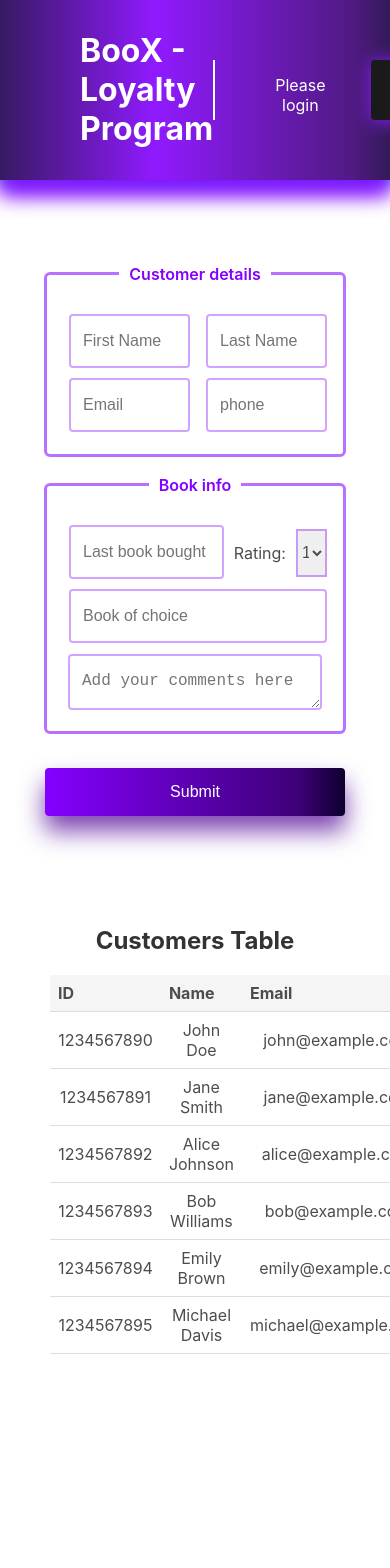
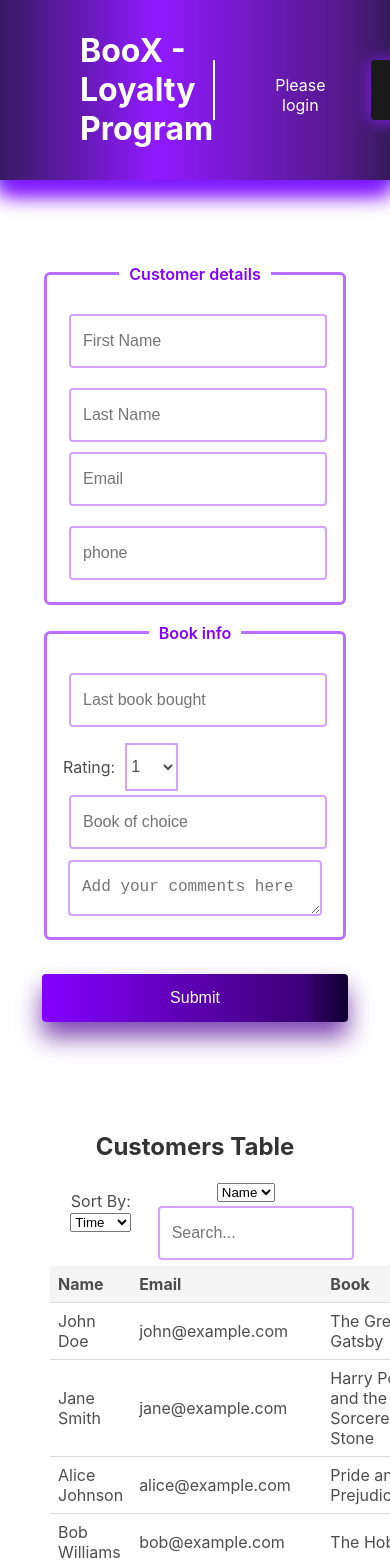
Before and after one commit to madgrv/store-loyalty-program-app, a React (Create React App) app: page / in a window 390 px wide. Shown: the top 1568 px of the page. Before the commit the page ends 1354 px from the top, so only its background shows below. Built offline with nearby package versions, Linux system fonts and the light colour scheme.

Commit message:
Updated customer table component
Added table to display customer data retrieved from the json data file.

- Included sorting feature and selector

- Included Search feature and filtering

- Improved style and accessibility with media query to scale app for mobile phone screens

```diff
--- a/src/Data.json
+++ b/src/Data.json
@@ -1,6 +1,6 @@
 [
   {
-      "id": 1234567890,
+    "id": 1668220800000,
     "firstName": "John",
     "lastName": "Doe",
     "email": "john@example.com",
@@ -11,7 +11,7 @@
     "starRating": "5"
   },
   {
-      "id": 1234567891,
+    "id": 1668220800001,
     "firstName": "Jane",
     "lastName": "Smith",
     "email": "jane@example.com",
@@ -22,7 +22,7 @@
     "starRating": "4"
   },
   {
-      "id": 1234567892,
+    "id": 1668220800002,
     "firstName": "Alice",
     "lastName": "Johnson",
     "email": "alice@example.com",
@@ -33,7 +33,7 @@
     "starRating": "5"
   },
   {
-      "id": 1234567893,
+    "id": 1668220800003,
     "firstName": "Bob",
     "lastName": "Williams",
     "email": "bob@example.com",
@@ -44,7 +44,7 @@
     "starRating": "4"
   },
   {
-      "id": 1234567894,
+    "id": 1668220800004,
     "firstName": "Emily",
     "lastName": "Brown",
     "email": "emily@example.com",
@@ -55,7 +55,7 @@
     "starRating": "5"
   },
   {
-      "id": 1234567895,
+    "id": 1668220800005,
     "firstName": "Michael",
     "lastName": "Davis",
     "email": "michael@example.com",
--- a/src/components/CustomersTable.js
+++ b/src/components/CustomersTable.js
@@ -1,29 +1,137 @@
-import React from 'react';
+import React, { useState, useEffect } from 'react';
 import styles from '../styles/customersTable.module.css';
 import data from '../Data.json';
 
+export default function CustomersTable() {
+  const [sortedData, setSortedData] = useState(data);
+  const [sortBy, setSortBy] = useState('');
+  const [searchTerm, setSearchTerm] = useState('');
+  const [searchCriteria, setSearchCriteria] = useState('name');
+  const [filteredData, setFilteredData] = useState(data); // New state for filtered data
 
+  // Event handler for the 'sort by' selector
+  const handleSortByChange = (event) => {
+    setSortBy(event.target.value);
+    // Pass filteredData as well
+    sortByCriteria(event.target.value, filteredData);
+  };
 
-export default function CustomersTable() {
+  // Function to sort the displayed data
+  const sortByCriteria = (criteria, dataToSort) => { // Accept data as a parameter
+    let sortedByCriteria;
 
+    switch (criteria) {
+      case 'name':
+        sortedByCriteria = [...dataToSort].sort((a, b) =>
+          a.firstName.localeCompare(b.firstName)
+        );
+        break;
+      case 'time':
+        sortedByCriteria = [...dataToSort].sort((a, b) => a.id - b.id);
+        break;
+      case 'book':
+        sortedByCriteria = [...dataToSort].sort((a, b) =>
+          a.bookBought.localeCompare(b.bookBought)
+        );
+        break;
+      case 'rating':
+        sortedByCriteria = [...dataToSort].sort((a, b) =>
+          a.starRating.localeCompare(b.starRating)
+        );
+        break;
+      default:
+        sortedByCriteria = dataToSort;
+        break;
+    }
+
+    setSortedData(sortedByCriteria);
+  };
+
+  // Event handler for the search term input
+  const handleSearchTermChange = (event) => {
+    setSearchTerm(event.target.value);
+  };
+
+  // Event handler for the search criteria selector
+  const handleSearchCriteriaChange = (event) => {
+    setSearchCriteria(event.target.value);
+  };
+
+  // Apply search criteria to filter the data
+  const applySearchCriteria = () => {
+    const filteredData = data.filter((customer) => {
+      // Make it case insensitive by converting to lower case
+      const searchTermLowerCase = searchTerm.toLowerCase();
+      const customerValue = customer[searchCriteria]?.toLowerCase() || '';
+
+      if (searchCriteria === 'name') {
+        const fullName = `${customer.firstName} ${customer.lastName}`;
+        return fullName.toLowerCase().includes(searchTermLowerCase);
+      }
+
+      return customerValue.includes(searchTermLowerCase);
+    });
+
+    // Update the filtered data state
+    setFilteredData(filteredData);
+
+    if (sortBy) {
+      // Sort the filtered data
+      sortByCriteria(sortBy, filteredData);
+    } else {
+      setSortedData(filteredData);
+    }
+  };
+
+  // Apply search criteria when searchTerm or searchCriteria change
+  useEffect(() => {
+    applySearchCriteria();
+  }, [searchTerm, searchCriteria]);
 
   return (
     <div className={styles.customersTable}>
       <h2>Customers Table</h2>
+      <div className={styles.actionBar}>
+        <div className={styles.sortingSelector}>
+          <label htmlFor="sortBy">Sort By:</label>
+          <select id="sortBy" value={sortBy} onChange={handleSortByChange}>
+            <option value="time">Time</option>
+            <option value="name">Name</option>
+            <option value="book">Book</option>
+            <option value="rating">Rating</option>
+          </select>
+        </div>
+        <div className={styles.searchInput}>
+          <select
+            value={searchCriteria}
+            onChange={handleSearchCriteriaChange}
+          >
+            <option value="name">Name</option>
+            <option value="bookBought">Book</option>
+            <option value="email">Email</option>
+          </select>
+          <input
+            type="text"
+            placeholder="Search..."
+            value={searchTerm}
+            onChange={handleSearchTermChange}
+          />
+        </div>
+      </div>
       <table>
         <thead>
           <tr>
-            <th>ID</th>
             <th>Name</th>
             <th>Email</th>
+            <th>Book</th>
           </tr>
         </thead>
         <tbody>
-          {data.map((customer) => (
+          {sortedData.map((customer) => (
             <tr key={customer.id}>
-              <td>{customer.id}</td>
               <td>{`${customer.firstName} ${customer.lastName}`}</td>
               <td>{customer.email}</td>
+              <td>{customer.bookBought}</td>
             </tr>
           ))}
         </tbody>
--- a/src/styles/customersTable.module.css
+++ b/src/styles/customersTable.module.css
@@ -11,6 +11,7 @@
   .customersTable table {
     width: 100%;
     border-collapse: collapse;
+    text-align: left;
   }
 
   .customersTable th,
@@ -23,3 +24,12 @@
     background-color: #f5f5f5;
     text-align: left;
   }
+
+.actionBar {
+  display: flex;
+  align-content: space-between;
+}
+
+  .sortingSelector {
+    margin: 10px;
+  }
--- a/src/styles/form.module.css
+++ b/src/styles/form.module.css
@@ -1,5 +1,10 @@
 /*  from.module.css */
 
+@media (width: 600px) {
+  .formRow {
+    width: 50%;
+  }
+}
 
 input, textarea {
     margin: 5px;
@@ -40,6 +45,7 @@ input, textarea {
   .formRow {
     display: flex;
     flex-direction: row;
+    flex-wrap: wrap;
     flex: 1 1 auto;
     gap: 10px;
   }
@@ -62,6 +68,7 @@ input, textarea {
     border: 2px solid #8400ff5b;
     font-size: 16px;
     color: #4d4d4d;
+    background-color: #ffffff;
   }
 
   label {
@@ -71,7 +78,7 @@ input, textarea {
 
   .formButton {
     margin-top: 30px;
-    width: 97%;
+    width: 99%;
     height: 48px;
     align-self: center;
     border: none;
--- a/src/styles/loginForm.module.css
+++ b/src/styles/loginForm.module.css
@@ -11,7 +11,8 @@
 .loginForm {
   padding: 0;
   margin: 0;
-  background: #fffffff1;
+  background: #ffffff;
+  /* opacity: 0.8; */
   border: 3px solid rgba(106, 0, 255, 0.566);
   border-radius: 5px;
   /* box-sizing: border-box; */
--- a/src/styles/nav.module.css
+++ b/src/styles/nav.module.css
@@ -35,7 +35,9 @@
 }
 
 .loginButton:hover {
-  background-color: #1f1f1f;
+  background-color: #111111;
+  box-shadow: 0 1px 50px rgb(130, 0, 251);
+  transition: 0.1s;
 }
 
 .loginFormWrapper {
```
Also changed, not shown: 2 other files (tests, documents, lock files or other folders). Lines whose indentation alone changed are shown as unchanged.
